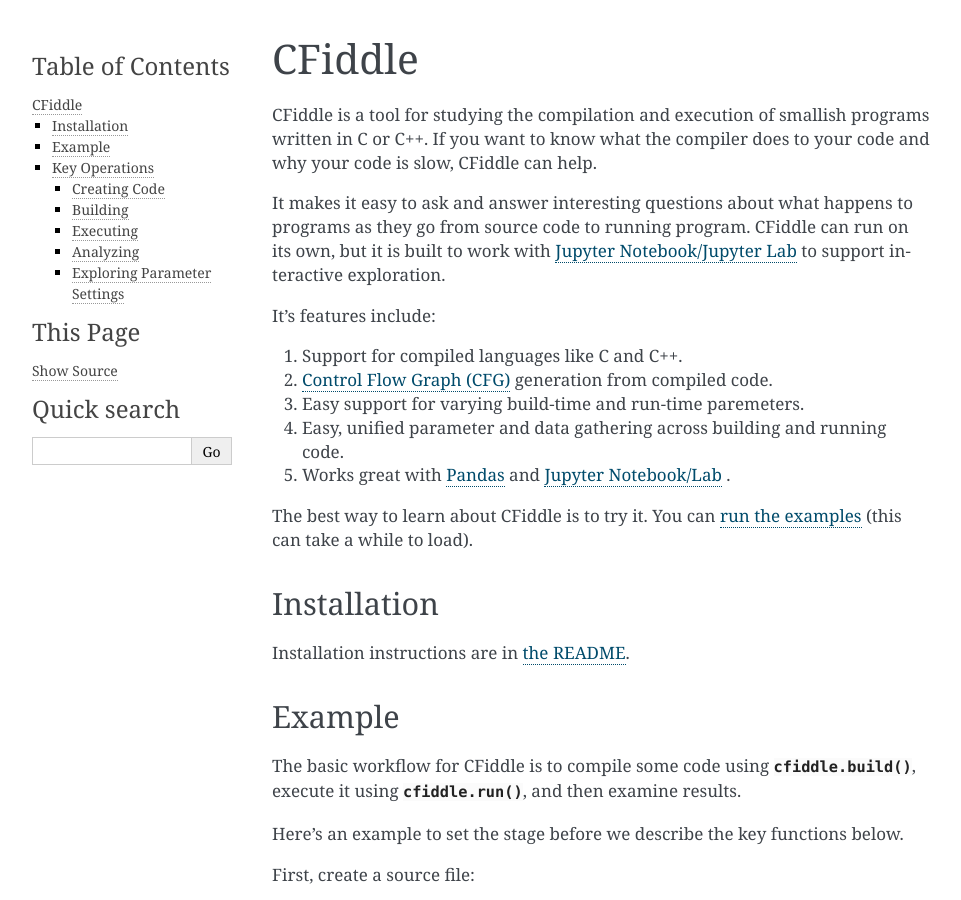
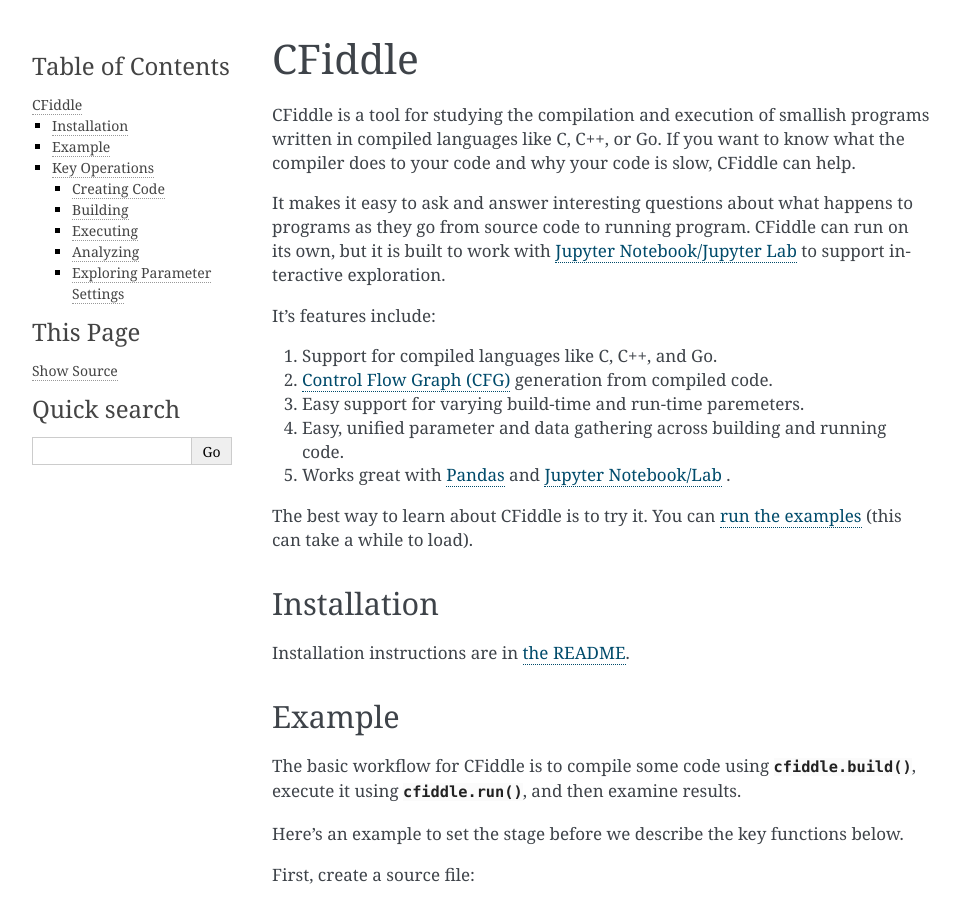
Before and after one commit to NVSL/cfiddle, a Sphinx documentation site: the page built from docs/source/index.rst, in a window 1280 px wide and 900 px high. Shown: the whole window, without its empty margins (148-1109 px from the left). Built offline with Sphinx 7.4.7, drawn with Linux system fonts in a browser that asks for light colours; pages that are not in the unit, such as notebooks, are missing from menus.

Commit message:
docs update

```diff
--- a/docs/source/index.rst
+++ b/docs/source/index.rst
@@ -13,8 +13,8 @@
 
 
 CFiddle is a tool for
-studying the compilation and execution of smallish programs written in C or
-C++.  If you want to know what the compiler does to your code and why your code is slow, CFiddle can help.
+studying the compilation and execution of smallish programs written in compiled languages like C,
+C++, or Go.  If you want to know what the compiler does to your code and why your code is slow, CFiddle can help.
 
 It makes it easy to ask and answer interesting questions about what happens to
 programs as they go from source code to running program.  CFiddle can run on its
@@ -23,7 +23,7 @@
 
 It's features include:
 
-1. Support for compiled languages like C and C++.
+1. Support for compiled languages like C, C++, and Go.
 2. `Control Flow Graph (CFG) <https://en.wikipedia.org/wiki/Control-flow_graph>`_ generation from compiled code.
 3. Easy support for varying build-time and run-time paremeters.
 4. Easy, unified parameter and data gathering across building and running code.
```
